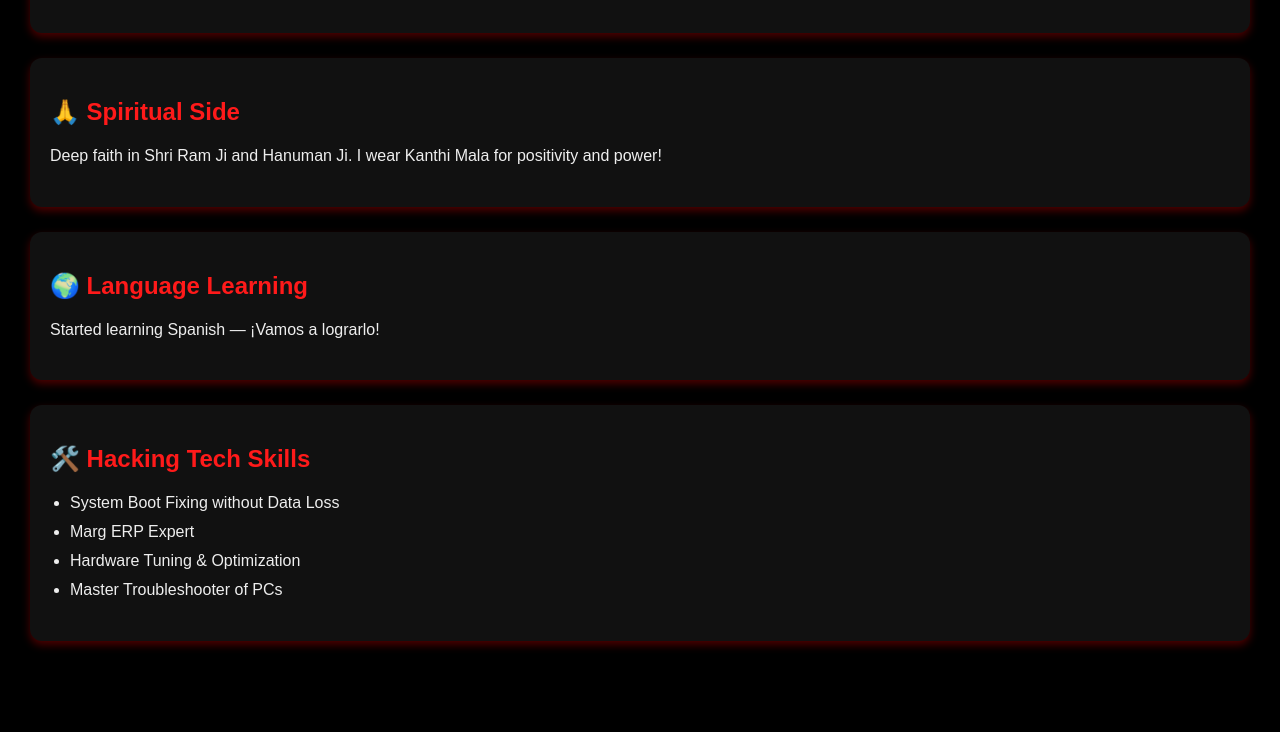
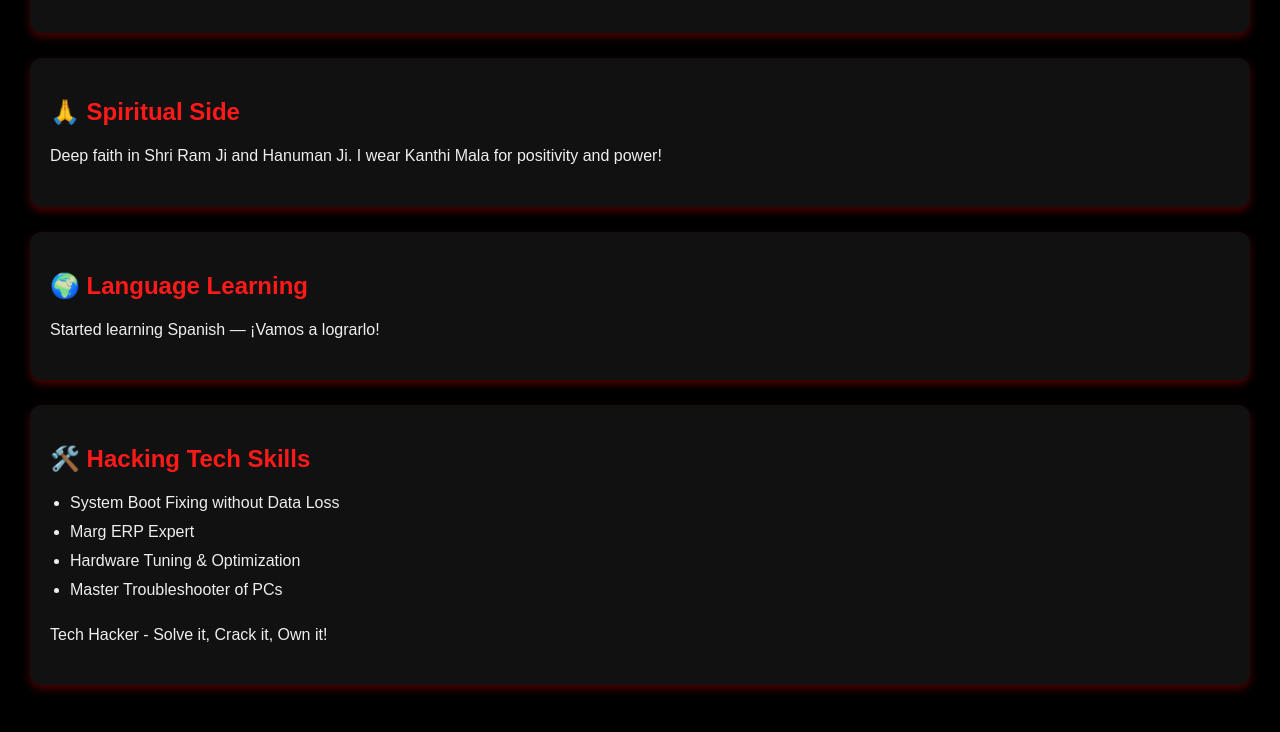
Before and after one commit to GeeteshRanjitSingh/geeteshranjitsingh.github.io, a plain HTML site: page index.html in a window 1280 px wide. Shown: the part 1822-2554 px from the top of the page. Before the commit the page ends 2518 px from the top, so only its background shows below. Drawn offline with Linux system fonts and the light colour scheme.

Commit message:
index.html

```diff
--- a/index.html
+++ b/index.html
@@ -91,7 +91,8 @@
       <li>Marg ERP Expert</li>
       <li>Hardware Tuning & Optimization</li>
       <li>Master Troubleshooter of PCs</li>
-    </ul>
+     </ul>
+    <p>Tech Hacker - Solve it, Crack it, Own it!</p>
   </div>
 
 </section>
```
